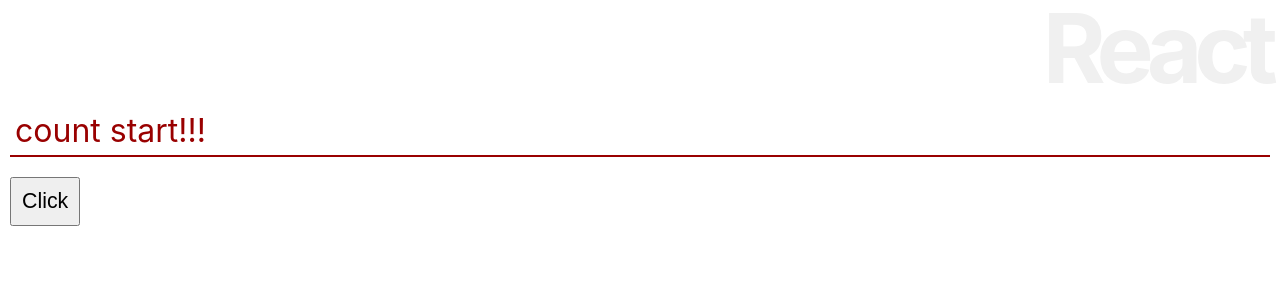
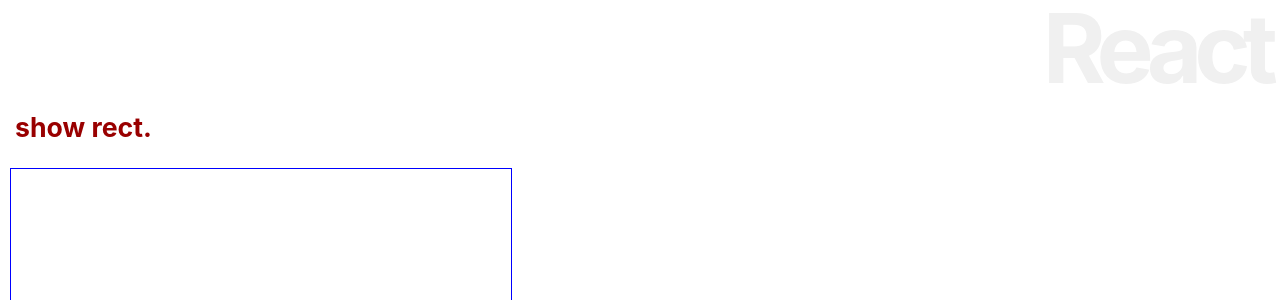
Before and after one commit to shunexe/react_training, a React (Create React App) app: page / in a window 1280 px wide. Shown: the top 300 px of the page. Built offline with nearby package versions, Linux system fonts and the light colour scheme.

Commit message:
stateに配列を保存してレンダリング

```diff
--- a/src/App.js
+++ b/src/App.js
@@ -1,55 +1,58 @@
 import React,{Component} from 'react';
 import Rect from './Rect';
 import './App.css';
+import _ from 'lodash'
 
 class App extends Component {
-  msgStyle1 = {
-    fontSize:"24pt",
+  data =[];
+  msgStyle = {
+    fontSize:"20pt",
     color:"#900",
     margin:"20px 0px",
     padding:"5px",
-    borderBottom:"2px solid #900"
   }
-
-  msgStyle2 = {
-    fontSize:"20pt",
-    color:"white",
-    backgroundColor:"#900",
-    margin:"20px 0px",
-    padding:"5px",
-    borderBottom:"2px solid #900"
-  }
-
-  btnStyle={
-    fontSize:"16pt",
-    padding:"10px"
+  area ={
+    width:"500px",
+    height:"500px",
+    border:"1px solid blue"
   }
 
   constructor(props){
     super(props);
     this.state={
-      counter:0,
-      msg:'count start!!!',
-      flg:true
+      list:this.data
     };
     this.doAction=this.doAction.bind(this);
   }
   doAction(e){
-    this.setState((state)=>({
-      counter:state.counter + 1,
-      msg:state.counter,
-      flg: !state.flg
+    let x=e.pageX;
+    let y=e.pageY;
+    let newData = _.cloneDeep(this.state.list)
+    newData.push({x:x,y:y});//参照渡しになってる→値渡し
+    this.setState(({
+      list:newData
     }));
   }
+
+  draw(d){
+    let s={
+      position:"absolute",
+      left:(d.x-25)+"px",
+      top:(d.y-25)+"px",
+      width:"50px",
+      height:"50px",
+      backgroundColor:"#66f3"
+    };
+    return <div style={s}></div>;
+  }
+
   render(){
     return <div>
       <h1>React</h1>
-      {this.state.flg ?
-      <p style={this.msgStyle1}>{this.state.msg}</p>
-      :
-      <p style={this.msgStyle2}>{this.state.msg}です。</p>
-    }
-      <button style={this.btnStyle} onClick={this.doAction}>Click</button>
+      <h2 style={this.msgStyle}>show rect.</h2>
+      <div style={this.area} onClick={this.doAction}>
+        {this.state.list.map((value)=>this.draw(value))}
+      </div>
     </div>;
   }
 }
```
